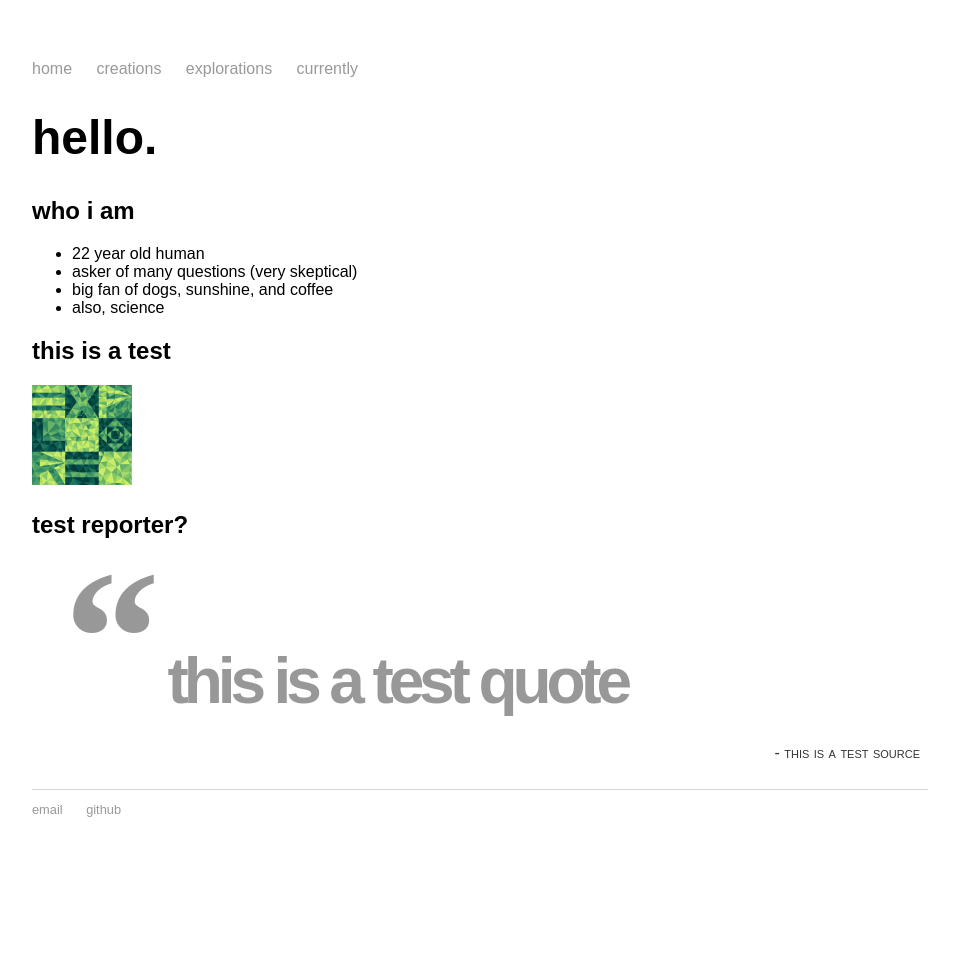
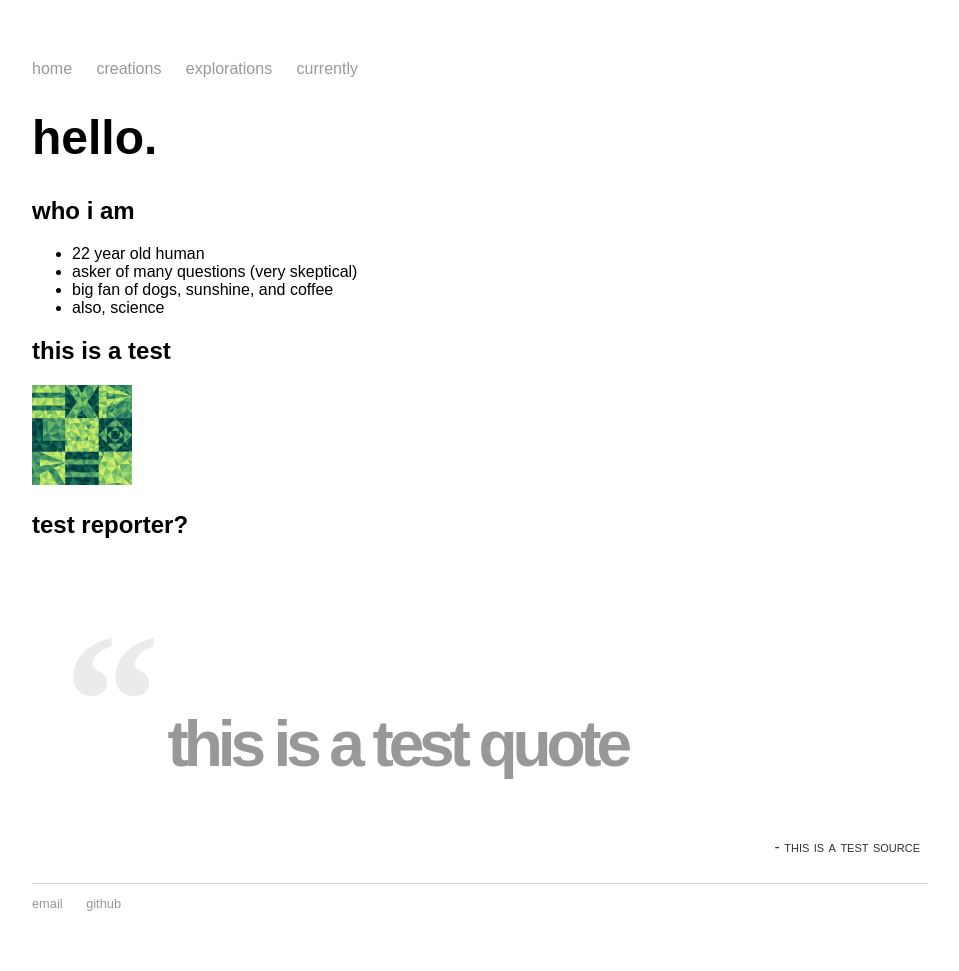
Before and after one commit to mayasheth/mayasheth.github.io, a Jekyll site: the page built from index.md, in a window 1280 px wide. Shown: the whole page, without its empty margins (160-1119 px from the left). Built offline with Jekyll 4.4.1, drawn with Linux system fonts in a browser that asks for light colours; before the commit the page ends 900 px from its top, so only the background shows below that.

Commit message:
Update quote.html

```diff
--- a/_includes/quote.html
+++ b/_includes/quote.html
@@ -27,8 +27,9 @@
       content: open-quote;
       font-family: "Times New Roman", serif;
       font-size: 3em;
-      line-height: .5em;
+      line-height: normal;
       margin-right: 0em;
+      opacity:0.2;
     }
 
     blockquote p
```
